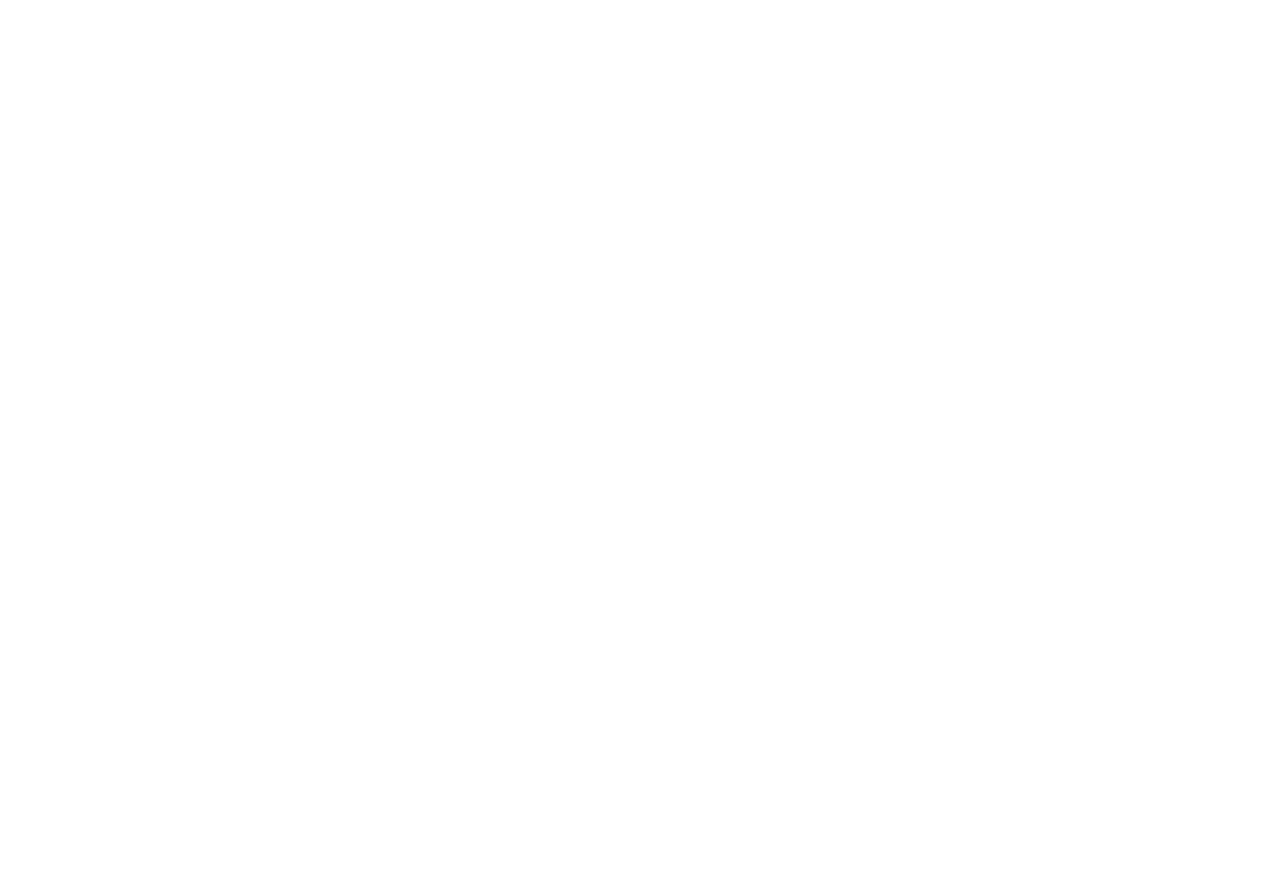
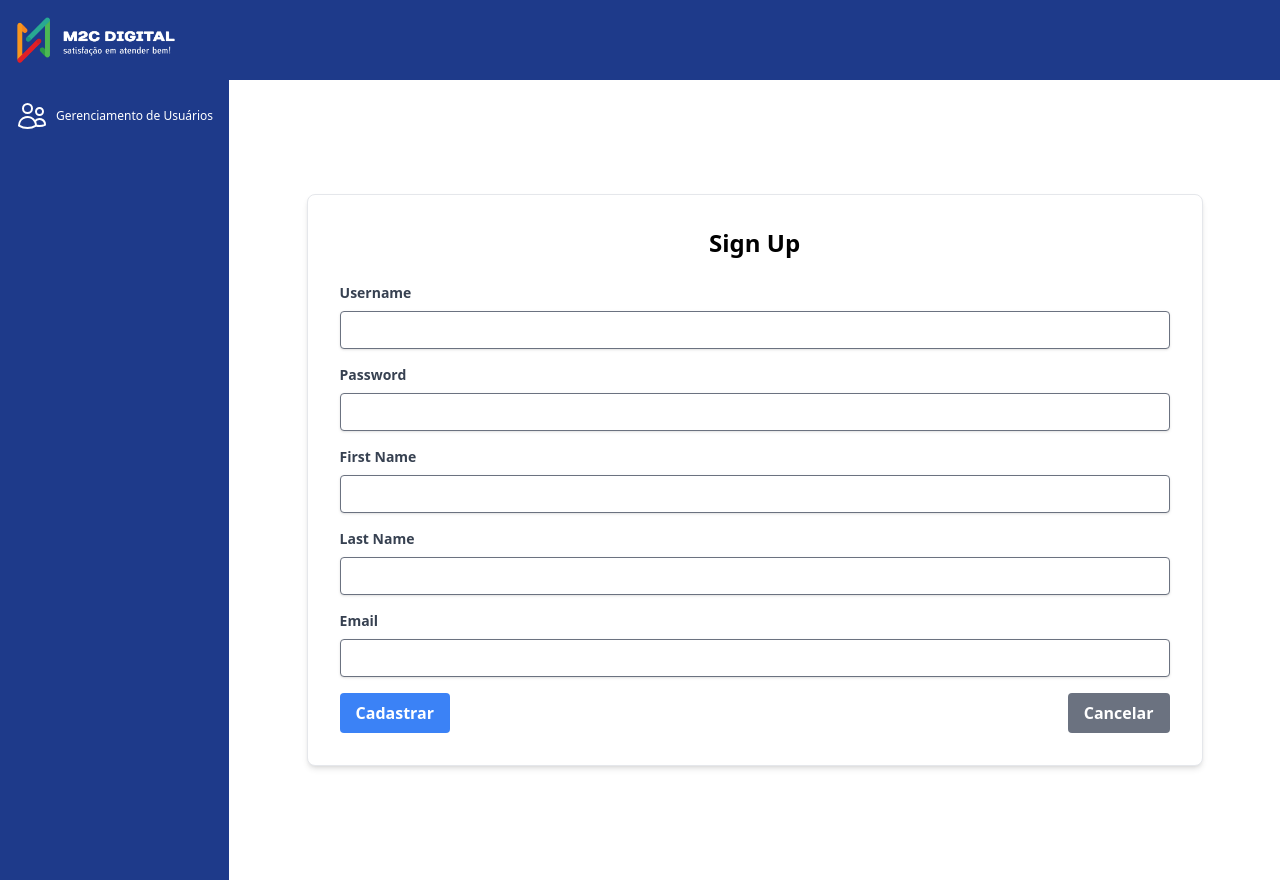
Before and after one commit to bernardordm/API-NestJs-Frontend, a React (Vite) app: page /signup in a window 1280 px wide. Before the commit this address had no page. Before the commit the page ends 800 px from the top, so only its background shows below. Built offline with nearby package versions, Linux system fonts and the light colour scheme.

Commit message:
signup implements

```diff
--- a/src/App.tsx
+++ b/src/App.tsx
@@ -2,12 +2,16 @@
 import './App.css'
 import UserManagement from './Pages/UserManagement/UserManagement'
 import UserDetails from './Pages/UserManagement/UserDetails'
+import SignupForm from './components/SignupForm/SignupForm'
+import SignupPage from './Pages/UserManagement/UserSignup'
 
 function App() {
   return (
     <Routes>
       <Route path="/" element={ <UserManagement /> }/>
-      <Route path="/details/:id" element={ <UserDetails/> }/>
+      <Route path="/UserManagement" element={ <UserManagement /> }/>
+      <Route path="/UserManagement/details/:id" element={ <UserDetails/> }/>
+      <Route path="/signup" element={ <SignupPage/> }/>
     </Routes>
   )
 }
--- /dev/null
+++ b/src/Pages/UserManagement/UserSignup.tsx
@@ -0,0 +1,16 @@
+import Aside from "../../components/Aside/Aside";
+import Header from "../../components/Header/Header";
+import SignupForm from "../../components/SignupForm/SignupForm";
+
+const SignupPage = () => {
+  return (
+    <><Header /><div className="flex w-full h-screen">
+          <Aside />
+          <div className="flex-grow flex justify-center items-center">
+              <SignupForm />
+          </div>
+      </div></>
+  );
+};
+
+export default SignupPage;
--- /dev/null
+++ b/src/components/Aside/Aside.tsx
@@ -0,0 +1,32 @@
+import React from "react";
+import { useNavigate } from "react-router-dom";
+
+const Aside: React.FC = () => {
+  const navigate = useNavigate();
+
+  return (
+    <aside className="flex flex-col items-center bg-blue-900 text-white w-1/8">
+      <ul>
+        <li onClick={() => navigate('/UserManagement')} className="flex items-center justify-center p-4">
+          <svg
+            xmlns="http://www.w3.org/2000/svg"
+            fill="none"
+            viewBox="0 0 24 24"
+            strokeWidth={1.5}
+            stroke="currentColor"
+            className="size-4 w-8 h-10"
+          >
+            <path
+              strokeLinecap="round"
+              strokeLinejoin="round"
+              d="M15 19.128a9.38 9.38 0 0 0 2.625.372 9.337 9.337 0 0 0 4.121-.952 4.125 4.125 0 0 0-7.533-2.493M15 19.128v-.003c0-1.113-.285-2.16-.786-3.07M15 19.128v.106A12.318 12.318 0 0 1 8.624 21c-2.331 0-4.512-.645-6.374-1.766l-.001-.109a6.375 6.375 0 0 1 11.964-3.07M12 6.375a3.375 3.375 0 1 1-6.75 0 3.375 3.375 0 0 1 6.75 0Zm8.25 2.25a2.625 2.625 0 1 1-5.25 0 2.625 2.625 0 0 1 5.25 0Z"
+            />
+          </svg>
+          <p className="ms-2 text-xs"> Gerenciamento de Usuários</p>
+        </li>
+      </ul>
+    </aside>
+  );
+};
+
+export default Aside;
--- /dev/null
+++ b/src/components/Header/Header.tsx
@@ -0,0 +1,16 @@
+import React from "react";
+import logo from '../../assets/logo-2.png';
+
+const Header: React.FC = () => {
+  return (
+    <header className="flex flex-row items-center bg-blue-900 text-white">
+      <ul>
+        <li className="flex items-center justify-center p-4">
+          <img src={logo} alt="logo" className="w-auto h-12" />
+        </li>
+      </ul>
+    </header>
+  );
+};
+
+export default Header;
--- /dev/null
+++ b/src/components/SignupForm/SignupForm.tsx
@@ -0,0 +1,119 @@
+import React, { useState, useEffect } from 'react';
+import { useDispatch, useSelector } from 'react-redux';
+import { RootState } from '../../store/store';
+import { addUser } from '../../store/usersSlice';
+import { useNavigate } from 'react-router-dom';
+import { AppDispatch } from '../../store/store';
+
+const SignupForm = () => {
+  const [newUser, setNewUser] = useState({
+    username: '',
+    password: '',
+    firstName: '',
+    lastName: '',
+    email: ''
+  });
+  const dispatch: AppDispatch = useDispatch();
+  const navigate = useNavigate();
+  const { loading, error, success } = useSelector((state: RootState) => state.user);
+
+  const handleInputChange = (e: React.ChangeEvent<HTMLInputElement>) => {
+    const { name, value } = e.target;
+    setNewUser({ ...newUser, [name]: value });
+  };
+
+  const handleCreateSubmit = (e: React.FormEvent<HTMLFormElement>) => {
+    e.preventDefault();
+    dispatch(addUser({ ...newUser, id: Date.now().toString(), active: true }));
+  };
+
+  useEffect(() => {
+    if (success) {
+      navigate('/login');
+    }
+  }, [success, navigate]);
+
+  return (
+    <div className="w-full max-w-4xl bg-grey-200">
+      <div className="bg-white shadow-md rounded-lg p-8 border border-gray-200 w-full">
+        <h2 className="text-2xl font-bold mb-6 text-center">Sign Up</h2>
+        {error && <p className="text-red-500 text-center">{error}</p>}
+        <form onSubmit={handleCreateSubmit}>
+          <div className="mb-4">
+            <label className="block text-gray-700 text-sm font-bold mb-2" htmlFor="username">Username</label>
+            <input
+              type="text"
+              name="username"
+              value={newUser.username}
+              onChange={handleInputChange}
+              className="shadow appearance-none border rounded w-full py-2 px-3 text-gray-700 leading-tight focus:outline-none focus:shadow-outline"
+              required
+            />
+          </div>
+          <div className="mb-4">
+            <label className="block text-gray-700 text-sm font-bold mb-2" htmlFor="password">Password</label>
+            <input
+              type="password"
+              name="password"
+              value={newUser.password}
+              onChange={handleInputChange}
+              className="shadow appearance-none border rounded w-full py-2 px-3 text-gray-700 leading-tight focus:outline-none focus:shadow-outline"
+              required
+            />
+          </div>
+          <div className="mb-4">
+            <label className="block text-gray-700 text-sm font-bold mb-2" htmlFor="firstName">First Name</label>
+            <input
+              type="text"
+              name="firstName"
+              value={newUser.firstName}
+              onChange={handleInputChange}
+              className="shadow appearance-none border rounded w-full py-2 px-3 text-gray-700 leading-tight focus:outline-none focus:shadow-outline"
+              required
+            />
+          </div>
+          <div className="mb-4">
+            <label className="block text-gray-700 text-sm font-bold mb-2" htmlFor="lastName">Last Name</label>
+            <input
+              type="text"
+              name="lastName"
+              value={newUser.lastName}
+              onChange={handleInputChange}
+              className="shadow appearance-none border rounded w-full py-2 px-3 text-gray-700 leading-tight focus:outline-none focus:shadow-outline"
+              required
+            />
+          </div>
+          <div className="mb-4">
+            <label className="block text-gray-700 text-sm font-bold mb-2" htmlFor="email">Email</label>
+            <input
+              type="email"
+              name="email"
+              value={newUser.email}
+              onChange={handleInputChange}
+              className="shadow appearance-none border rounded w-full py-2 px-3 text-gray-700 leading-tight focus:outline-none focus:shadow-outline"
+              required
+            />
+          </div>
+          <div className="flex items-center justify-between">
+            <button
+              type="submit"
+              className="bg-blue-500 hover:bg-blue-700 text-white font-bold py-2 px-4 rounded focus:outline-none focus:shadow-outline"
+              disabled={loading}
+            >
+              {loading ? 'Submitting...' : 'Cadastrar'}
+            </button>
+            <button
+              type="button"
+              className="bg-gray-500 hover:bg-gray-700 text-white font-bold py-2 px-4 rounded focus:outline-none focus:shadow-outline"
+              onClick={() => console.log('Cancel')}
+            >
+              Cancelar
+            </button>
+          </div>
+        </form>
+      </div>
+    </div>
+  );
+};
+
+export default SignupForm;
```
Also changed, not shown: src/assets/logo-2.png (added).
